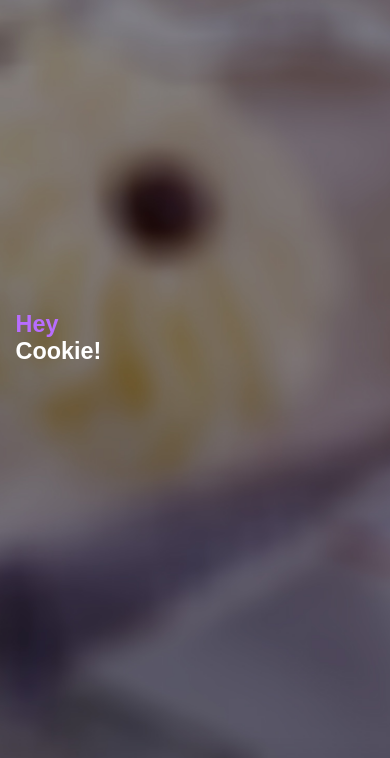
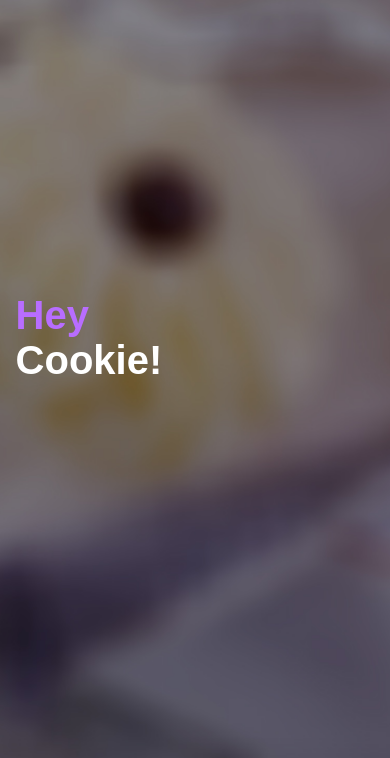
Before and after one commit to alwan9/cookie, a plain HTML site: page index.html in a window 390 px wide. Shown: the part 84-842 px from the top of the page. Drawn offline with Linux system fonts and the light colour scheme.

Commit message:
Update style.css

```diff
--- a/style.css
+++ b/style.css
@@ -2,7 +2,6 @@
 *{
     margin: 0;
     padding: 0;
-
   }
 
 body{
@@ -12,9 +11,7 @@ body{
     overflow-x: hidden;
 }
 
-
 /*header*/
-
 header{
     width: 100vw;
     height: 100vh;
@@ -35,7 +32,16 @@ h3{
 h4{
   font-size: 6vw;
   color: rgb(255, 255, 255);
+}
 
+@media(max-width :991px){
+  h3{
+   font-size: calc(1rem + 1.5rem);
+  }
+
+  h4{
+    font-size: calc(1rem + 1.5rem);
+  }
 }
 
 .judul{
@@ -61,13 +67,11 @@ margin-left: 4%;
   color: rgb(169, 77, 255);
 }
 
-
 .deskripsi{
   text-align: center;
   font-size: 1.5vw;
   align-items: center;
 }
-
 
 @media (max-width: 48rem) {
   .des {
@@ -80,11 +84,13 @@ margin-left: 4%;
 .logo{
   width: 70px;
 }
+
 .nav{
   align-items: center;
   align-items: center;
   align-content: center;
 }
+
 .topnav {
   display: flex;
   overflow: hidden;
@@ -172,6 +178,7 @@ h2{
   h1{
     font-size: calc(1rem + 1rem);
   }
+
   h2{
     font-size: calc(0.5rem + 0.5rem);
   }
@@ -189,12 +196,9 @@ h2{
   grid-template-columns:  repeat(auto-fit, minmax(400px,1fr));
  }
 
-
-
 /*konten2*/
 .konten2{
   width: 100vw;
-
 }
 
 .slider{
@@ -204,7 +208,6 @@ h2{
   overflow-x: auto;
   margin-bottom: 10%;
 }
-
 
 .slider .item{
   height: 200px;
@@ -224,7 +227,6 @@ h2{
   font-size: 1.7rem;
   margin-top: 15px;
   display: inline-flex;
-
 }
 
 .des{
@@ -239,11 +241,9 @@ h2{
   margin-bottom: 4%;
 }
 
-
 /*konten3*/
 .konten3{
   width: 100vw;
-
   background-color: rgb(46, 46, 46);
 }
 
@@ -254,6 +254,7 @@ h2{
   margin-right: 15%;
   height: 80%;
 }
+
 .from{
   margin-left: 15%;
   margin-top: 7px;
@@ -273,6 +274,7 @@ h2{
   width: 30px;
   margin-right: 5px;
 }
+
 .ig{
   margin-left: 5px;
   width: 30px;
```
